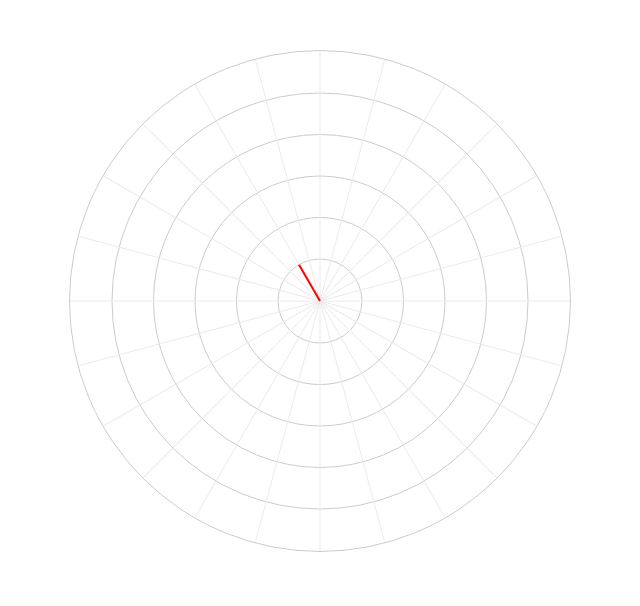
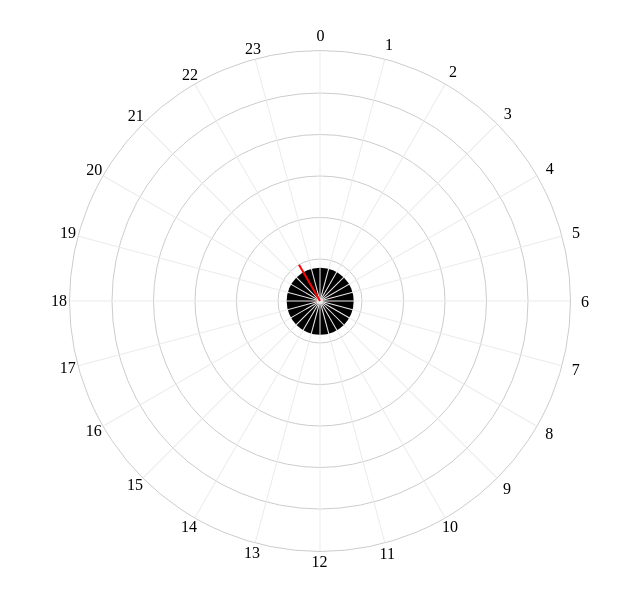
Before and after one commit to dragstarcrowant/clock, a website: page index.html in a window 1280 px wide. Shown: the whole page, without its empty margins (320-960 px from the left). Drawn offline with Linux system fonts and the light colour scheme.

Commit message:
added hours labels, added seconds circle

```diff
--- a/index.js
+++ b/index.js
@@ -1,3 +1,23 @@
+const HAND_WIDTH = 250;
+
+const calcHandTransform = () => {
+  const date = new Date();
+  const hours = date.getHours();
+  const minutes = date.getMinutes();
+
+  return {
+    handTransform: `rotate(${((360 / 24 * hours - 90)) % 360}deg) translate(0, -50%)`,
+    handWidth: `${HAND_WIDTH / 60 * (minutes || 1)}px`
+  }
+};
+
+const calcSecondsSize = () => {
+  const date = new Date();
+  const seconds = date.getSeconds();
+
+  return `${(seconds + 1) / 60 * 100}%`;
+}
+
 const createElementWithAttr = (el, attrs) => {
   const htmlEl = document.createElement(el);
   const attrKeys = Object.keys(attrs);
@@ -11,42 +31,38 @@ const createElementWithAttr = (el, attrs) => {
   return htmlEl;
 };
 
-const tick = (hand) => {
-  const date = new Date();
-  const hours = date.getHours();
-  const minutes = date.getMinutes();
-  const handWidth = 250;
+const tick = (hand, secondsCircle) => {
+  const { handTransform, handWidth } = calcHandTransform();
+  const secondsSize = calcSecondsSize();
 
-  hand.style.transform = `rotate(${((360 / 24 * hours - 90)) % 360}deg) translate(0, -50%)`;
-  hand.style.width = `${handWidth / 60 * minutes}px`;
+  hand.style.transform = handTransform;
+  hand.style.width = handWidth;
+
+  secondsCircle.style.width = secondsSize;
+  secondsCircle.style.height = secondsSize;
 };
 
 const main = () => {
   const clock = document.querySelector('.clock_i');
   const hand = createElementWithAttr('div', { class: 'hand' });
+  const secondsCircle = createElementWithAttr('div', { class: 'seconds-circle' });
 
   const circles = new Array(6).fill(null).map((c) => {
     return createElementWithAttr('div', { class: 'circle' });
   });
 
-  const hourMarks = new Array(24).fill(null).map((_, ind, arr) => {
+  const hourLines = new Array(24).fill(null).map((_, ind, arr) => {
     const hourDegree = (360 / arr.length * ind);
 
-    return createElementWithAttr('div', { class: `hour-mark ${ind}`, style: `transform: rotate(${hourDegree}deg) translate(0, -50%); transform-origin: 0 0` })
+    return createElementWithAttr('div', { class: `hour-line hour-line_${ind}`, style: `transform: rotate(${hourDegree - 90}deg) translate(0, -50%); transform-origin: 0 0`, 'data-hour': ind })
   });
 
-  const hourDots = new Array(24).fill(null).map((_, ind, arr) => {
-    const hourDegree = (360 / arr.length * ind) * Math.PI / 180;
+  clock.append(...circles, ...hourLines, hand, secondsCircle);
 
-    return createElementWithAttr('div', { class: `hour-dot ${ind}`, style: `left: ${Math.sin(hourDegree) * 250 + 250}px; top: ${Math.cos(hourDegree) * 250 + 250}px; transform: translate(-50%, -50%); transform-origin: 0 0` })
-  });
-
-  clock.append(...circles, ...hourMarks, hand, ...hourDots);
-
-  tick(hand);
+  tick(hand, secondsCircle);
 
   const timer = setInterval(() => {
-    tick(hand);
+    tick(hand, secondsCircle);
   }, 1000);
 };
 
--- a/style.css
+++ b/style.css
@@ -63,13 +63,23 @@
   transform: rotate(0deg) translate(0, -50%);
 }
 
-.hour-mark {
+.hour-line {
   position: absolute;
   width: 250px;
   height: 1px;
   background: #edeaea;
   top: 50%;
   left: 50%;
+}
+
+.hour-line:after {
+  position: absolute;
+  top: -8px;
+  right: -19px;
+
+  display: block;
+
+  content: attr(data-hour);
 }
 
 .hour-dot {
@@ -80,3 +90,87 @@
   background: #ccc;
   border-radius: 50%;
 }
+
+.seconds-circle {
+  position: absolute;
+  top: 50%;
+  left: 50%;
+  background-color: #000;
+  border-radius: 50%;
+  z-index: -1;
+
+  transform: translate3d(-50%, -50%, 0);
+}
+
+.hour-line_0:after {
+  transform: rotate(90deg);
+}
+.hour-line_1:after {
+  transform: rotate(75deg);
+}
+.hour-line_2:after {
+  transform: rotate(60deg);
+}
+.hour-line_3:after {
+  transform: rotate(45deg);
+}
+.hour-line_4:after {
+  transform: rotate(30deg);
+}
+.hour-line_5:after {
+  transform: rotate(15deg);
+}
+.hour-line_6:after {
+  transform: rotate(0deg);
+}
+.hour-line_7:after {
+  transform: rotate(-15deg);
+}
+.hour-line_8:after {
+  transform: rotate(-30deg);
+}
+.hour-line_9:after {
+  transform: rotate(-45deg);
+}
+.hour-line_10:after {
+  transform: rotate(-60deg);
+}
+.hour-line_11:after {
+  transform: rotate(-75deg);
+}
+.hour-line_12:after {
+  transform: rotate(-90deg);
+}
+.hour-line_13:after {
+  transform: rotate(-105deg);
+}
+.hour-line_14:after {
+  transform: rotate(-120deg);
+}
+.hour-line_15:after {
+  transform: rotate(-135deg);
+}
+.hour-line_16:after {
+  transform: rotate(-150deg);
+}
+.hour-line_17:after {
+  transform: rotate(-165deg);
+}
+.hour-line_18:after {
+  transform: rotate(-180deg);
+}
+.hour-line_19:after {
+  transform: rotate(-195deg);
+}
+.hour-line_20:after {
+  transform: rotate(-210deg);
+}
+.hour-line_21:after {
+  transform: rotate(-225deg);
+}
+.hour-line_22:after {
+  transform: rotate(-240deg);
+}
+.hour-line_23:after {
+  transform: rotate(-255deg);
+}
```
Also changed, not shown: 1 other file.
